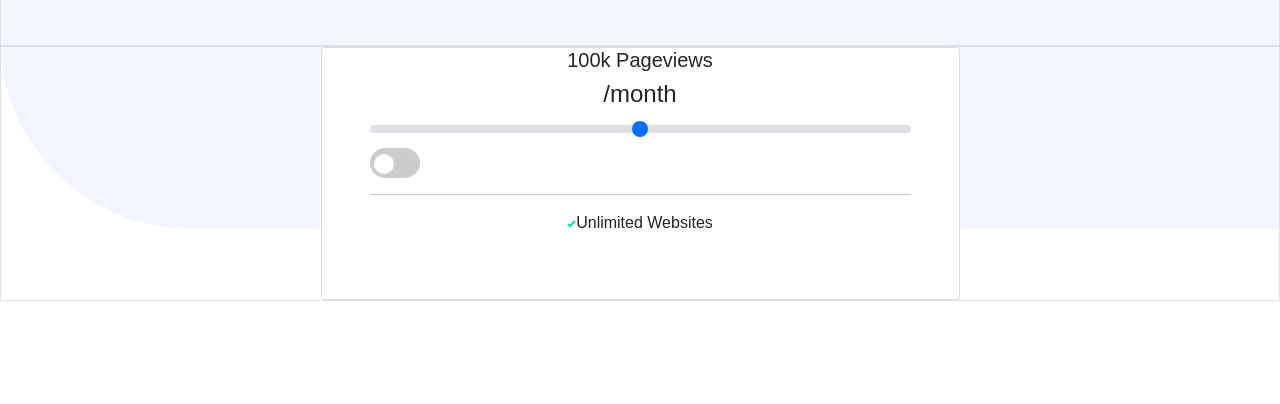
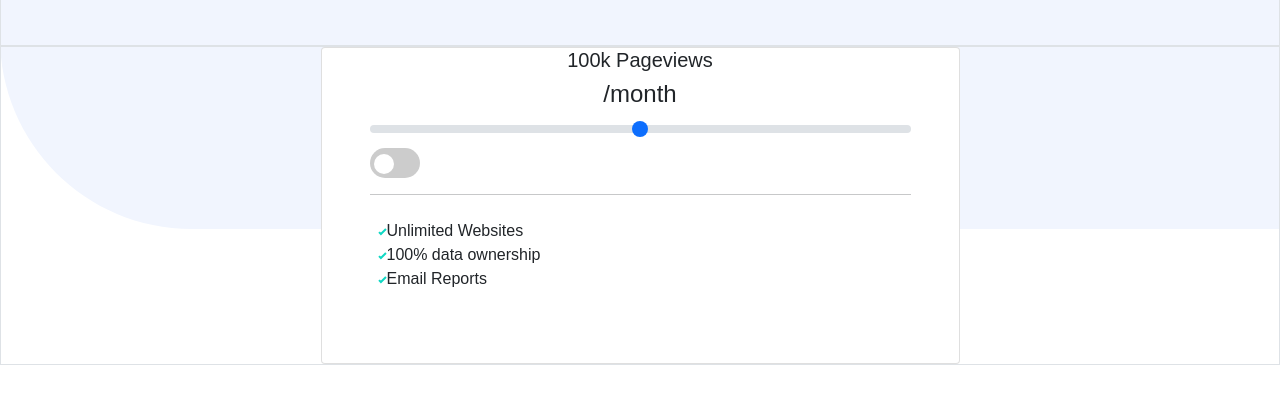
Before and after one commit to f3l8p4/Interative_Landing_Page_Princing, a plain HTML site: page index.html in a window 1280 px wide. Shown: the part 220-624 px from the top of the page. Drawn offline with Linux system fonts and the light colour scheme; a web font is replaced by a local one.

Commit message:
Update index.html

```diff
--- a/index.html
+++ b/index.html
@@ -28,8 +28,10 @@
         <span class="slider round"></span>
       </label>
       <hr>
-      <ul class="list-unstyled align-content-start">
+      <ul class="list-unstyled p-2" style="text-align: start;">
         <li><img src="./images/icon-check.svg " alt="">Unlimited Websites</li>
+        <li><img src="./images/icon-check.svg" alt="">100% data ownership</li>
+        <li><img src="./images/icon-check.svg" alt="">Email Reports</li>
       </ul>
     </div>
   </section>
```
